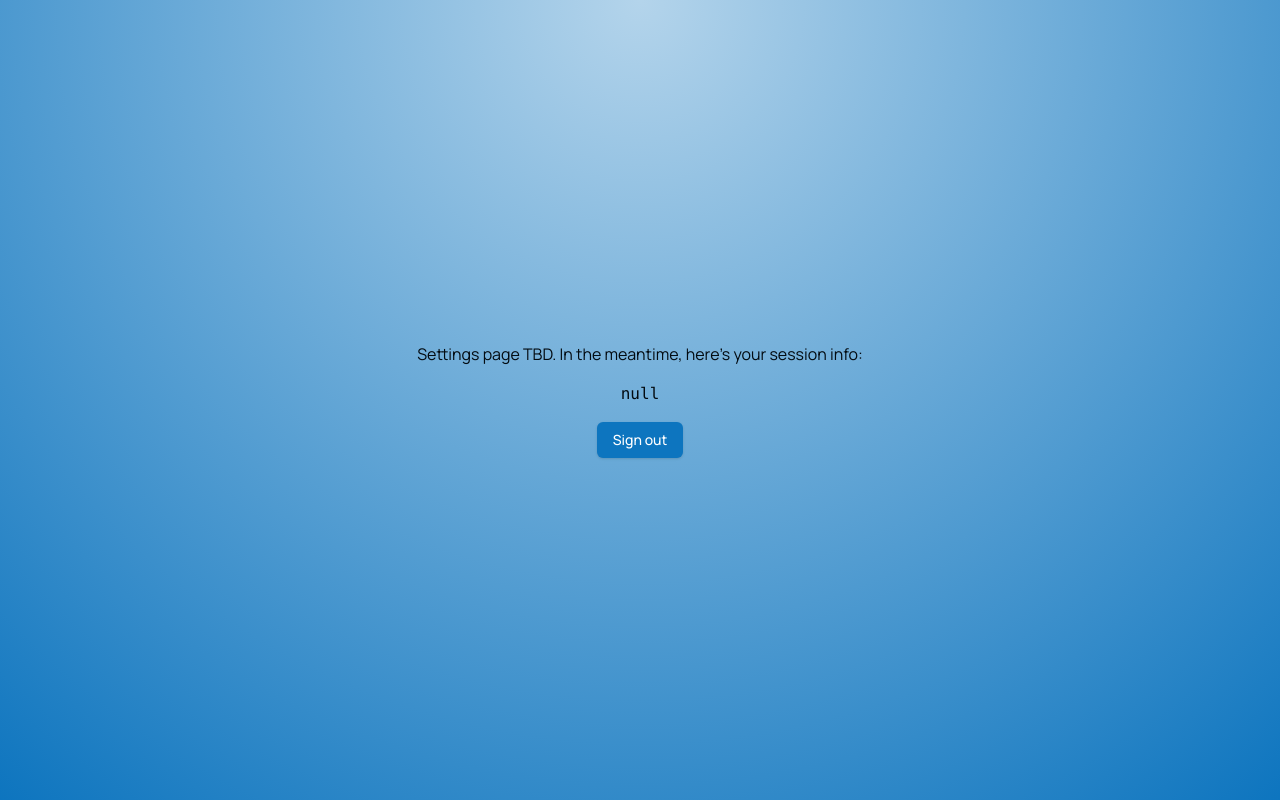
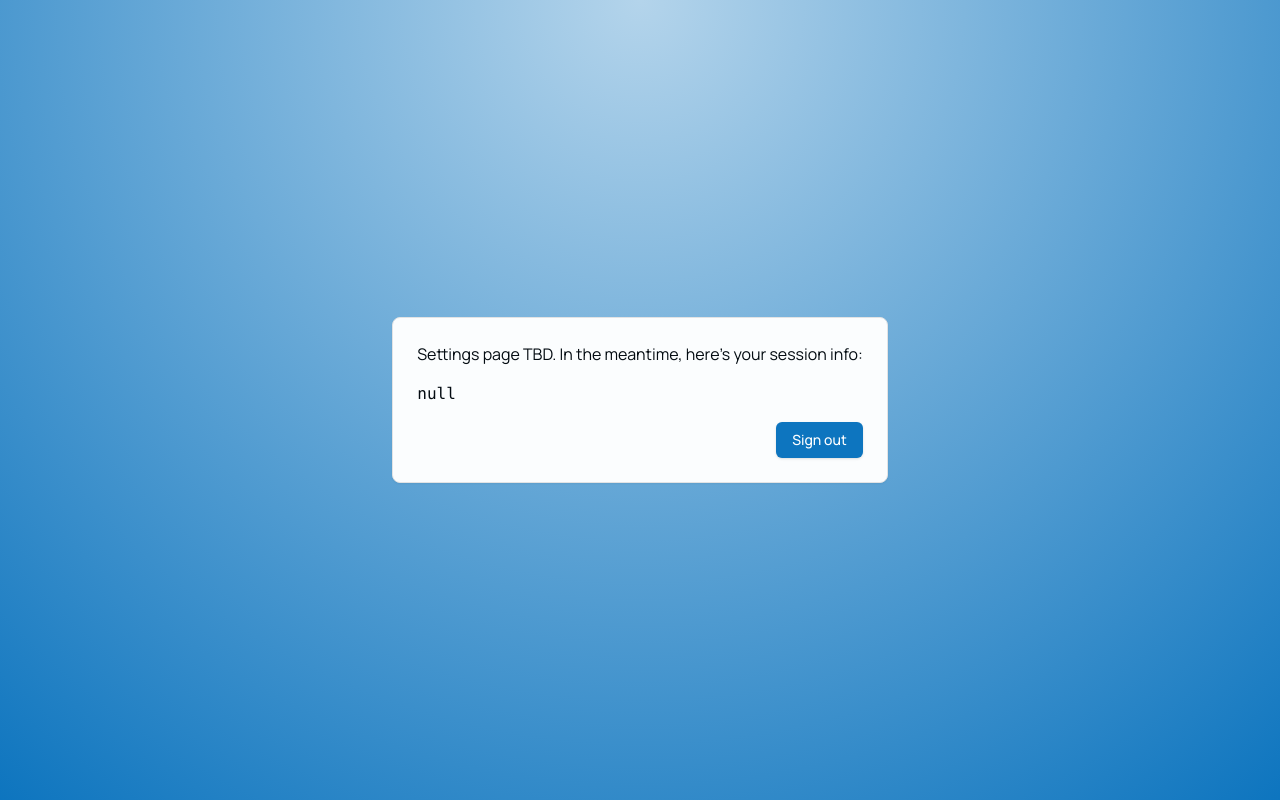
Before and after one commit to TheOmer77/authjs-test, a Next.js app: page /settings in a window 1280 px wide. Built offline with nearby package versions, Linux system fonts and the light colour scheme; no server answers.

Commit message:
Update temporary settings page to look a little better

```diff
--- a/src/app/(protected)/settings/page.tsx
+++ b/src/app/(protected)/settings/page.tsx
@@ -1,4 +1,5 @@
 import { Button } from '@/components/ui/Button';
+import { Card, CardContent } from '@/components/ui/Card';
 import { signOut } from '@/actions/signOut';
 import { auth } from '@/lib/auth';
 
@@ -6,12 +7,18 @@ const SettingsPage = async () => {
   const session = await auth();
 
   return (
-    <div className='flex h-full flex-col items-center justify-center gap-4'>
-      <p>Settings page TBD. In the meantime, here&apos;s your session info:</p>
-      <pre>{JSON.stringify(session, undefined, 2)}</pre>
-      <form action={signOut}>
-        <Button type='submit'>Sign out</Button>
-      </form>
+    <div className='flex h-full items-center justify-center'>
+      <Card>
+        <CardContent className='flex flex-col gap-4 pt-6'>
+          <p>
+            Settings page TBD. In the meantime, here&apos;s your session info:
+          </p>
+          <pre>{JSON.stringify(session, undefined, 2)}</pre>
+          <form action={signOut} className='self-end'>
+            <Button type='submit'>Sign out</Button>
+          </form>
+        </CardContent>
+      </Card>
     </div>
   );
 };
```
